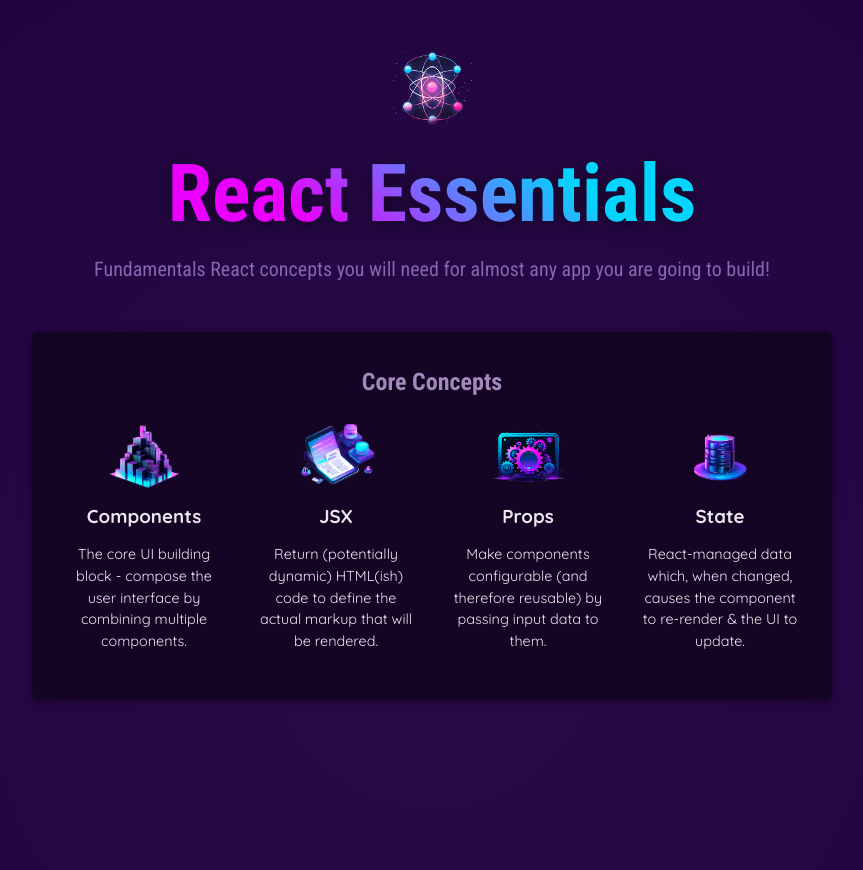
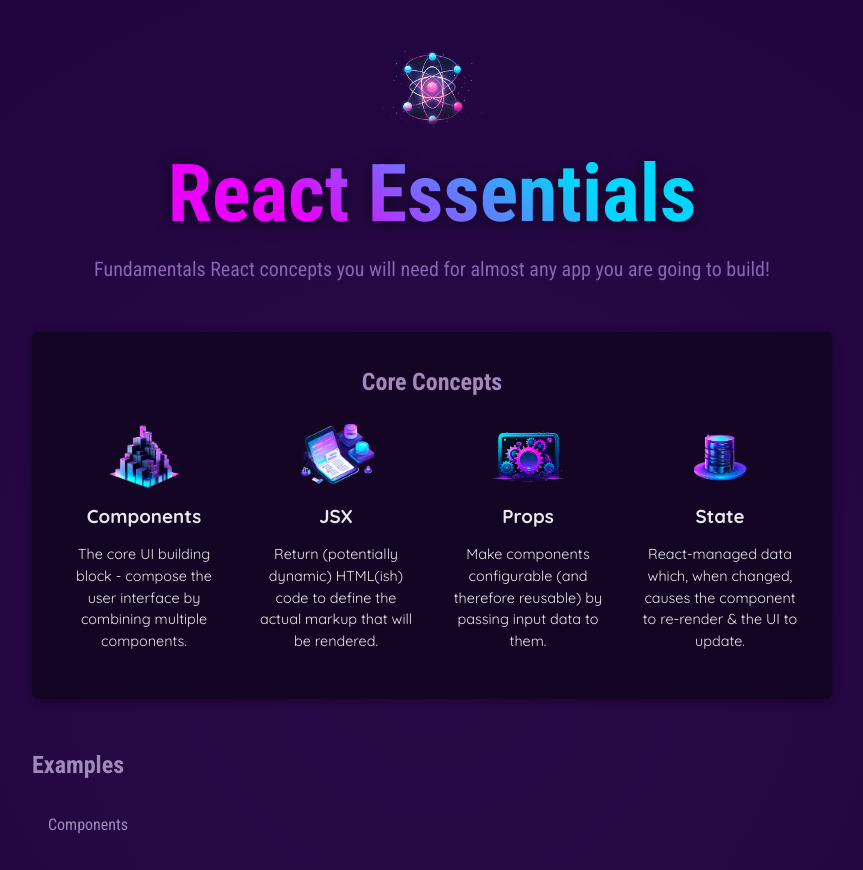
Before and after one commit to M0H1K4/REACT_2025, a React (Vite) app: page / in a window 1280 px wide. Shown: the top 870 px of the page, without its empty margins (208-1071 px from the left). Built offline with nearby package versions, Linux system fonts and the light colour scheme; the HTML template or start-up script is replaced by a standard one.

Commit message:
using props.children

```diff
--- a/src/App.jsx
+++ b/src/App.jsx
@@ -4,6 +4,7 @@
 import { CORE_CONCEPTS } from "./data";
 import Header from './components/Header'
 import CoreConcept from './components/CoreConcepts'
+import TabButton from "./components/TabButton";
 
 function App() {
   const namesArray = ["Luka", "Mate", "Giorgi"];
@@ -21,6 +22,12 @@
             <CoreConcept {...CORE_CONCEPTS[3]}/>
           </ul>
         </section>
+        <section id="examples">
+          <h2>Examples</h2>
+          <menu>
+            <TabButton>Components</TabButton>
+          </menu>
+        </section>
       </main>
     </div>
   );
--- /dev/null
+++ b/src/components/TabButton.jsx
@@ -0,0 +1,9 @@
+import React from "react";
+
+export default function TabButton({children}) {
+  return (
+    <li>
+      <button>{children}</button>
+    </li>
+  );
+}
```
